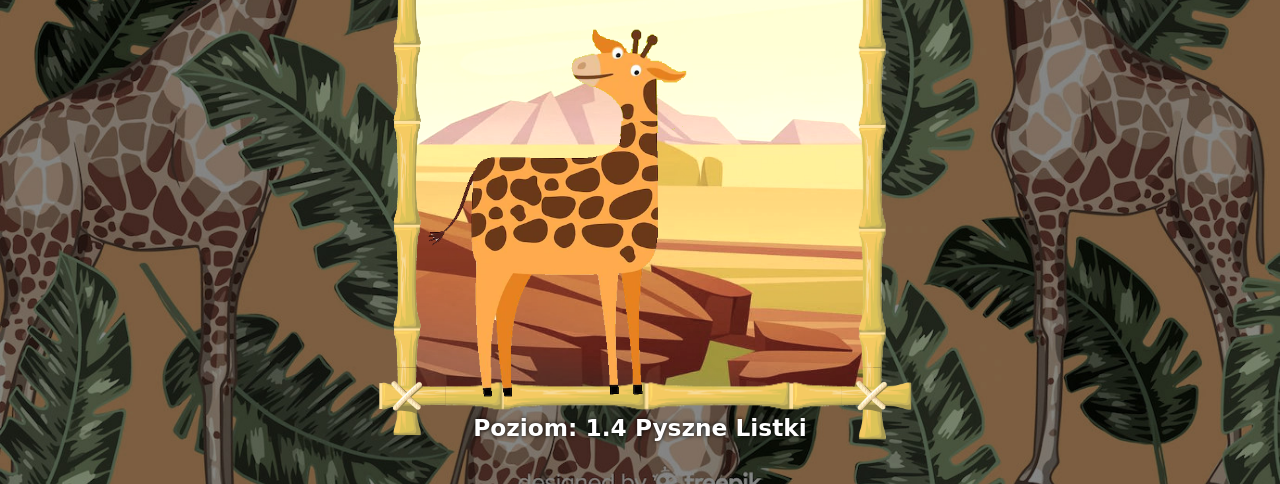
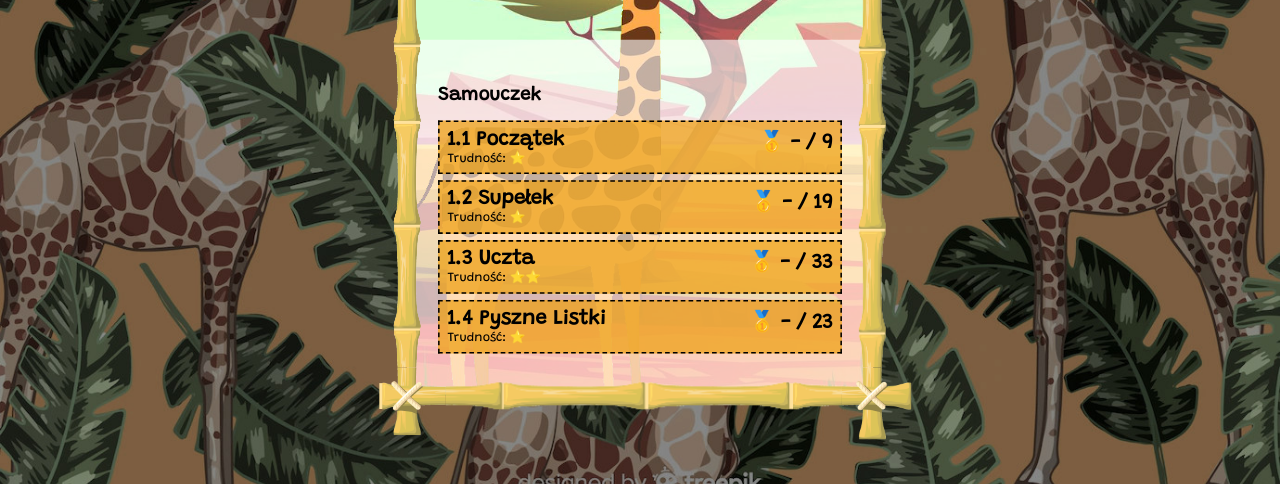
Before and after one commit to pkubiak/zyrafowaz, a plain HTML site: page index.html in a window 1280 px wide. Shown: the part 316-800 px from the top of the page. Drawn offline with Linux system fonts and the light colour scheme.

Commit message:
feat: Created main menu

```diff
--- a/index.html
+++ b/index.html
@@ -1,10 +1,11 @@
 <!DOCTYPE html>
 <html>
 <head>
-    <!-- <link rel="preconnect" href="https://fonts.googleapis.com">
+    <link rel="preconnect" href="https://fonts.googleapis.com">
     <link rel="preconnect" href="https://fonts.gstatic.com" crossorigin>
-    <link href="https://fonts.googleapis.com/css2?family=Lemon&display=swap" rel="stylesheet">     -->
+    <link href="https://fonts.googleapis.com/css2?family=Grandstander&display=swap" rel="stylesheet">
     <link rel="stylesheet" href="style.css"/>
+    <title>ŻyrafoWąż</title>
 </head>
 <body onload="onInit()">
 <main>
@@ -25,6 +26,11 @@
             <h3></h3><p></p>
         </div>
     </div>
+
+    <div id="front">
+        <h1>WężoZyrafa</h1>
+        <div id="levels_list"></div>
+    </div>
 </main>
 
 <script src="main.js"></script>
--- a/main.js
+++ b/main.js
@@ -260,21 +260,50 @@ class GamePlay {
 }
 class Game {
     constructor() {
-        this.state = 'startPlaying';
+        this.state = 'listLevels';
         this.loop_fn = this.loop.bind(this);
         this.scenario = '01_intro';
-        this.level_id = 3;
+        this.level_id = 0;
+
+        document.querySelector('#back_btn').addEventListener('click', () => {
+            this.state = 'listLevels';
+        });
     }
 
     loop(timestamp) {
-        // console.log(">>", timestamp, this);
         if(this.state == 'waiting'){}
+        if(this.state == 'listLevels') {
+            hideModal();
+            if(this.handler) {
+                window.clearTimeout(this.handler);
+                this.handler = undefined;
+            }
+
+            buildLevelsList();
+            this.state = 'waiting';
+            document.querySelector('#nav_bottom').classList.add('hidden');
+            document.querySelector('#nav_top').classList.add('hidden');
+            document.querySelector('#levels_list').classList.remove('hidden');
+            document.querySelector('#content').classList.add('hidden');
+            document.querySelector("#border").classList.add("movetotop");
+            document.querySelector('main').style.background = 'url("gfx/title.jpg")';
+            document.querySelector('main').style.backgroundPosition = 'center center';
+
+            if(this.gameplay) {
+                this.gameplay.destruct();
+                this.gameplay = undefined;
+            }
+        }
         else if(this.state == 'initialized') {
 
-            //
         } else
         if(this.state == 'startPlaying') {
             this.state = 'waiting';
+            document.querySelector('#levels_list').classList.add('hidden');
+            document.querySelector('#content').classList.remove('hidden');
+            document.querySelector("#border").classList.remove("movetotop");
+            document.querySelector('#nav_bottom').classList.remove('hidden');
+            document.querySelector('#nav_top').classList.remove('hidden');
 
             console.info("initLevel", this.scenario, this.level_id);
             console.log(SCENARIOS);
@@ -294,18 +323,14 @@ class Game {
                     data.name,
                     data.message,
                     3000,
-                    () => {window.setTimeout(() => {this.state = 'playing';}, 2000);}
+                    () => {this.handler = window.setTimeout(() => {this.state = 'playing';}, 2000);}
                 )
-            } else
-            // showModal(
-            //     "Wiadomość",
-            //     "Lorem ipsum dolor sit amet, consectetur adipiscing elit, sed do eiusmod tempor incididunt ut labore et dolore magna aliqua.",
-            //     5000,
-            //     () => {
-            //         window.setTimeout(() => {this.state = 'playing'}, 2000);
-            //     }
-            // );
-            window.setTimeout(() => {this.state = 'playing';}, 2000);
+            } else {
+                this.handler = window.setTimeout(() => {
+                    this.state = 'playing';
+                    this.handler=undefined;
+                }, 2000);
+            }
         } else
         if(this.state == 'playing') {
             let res = this.gameplay.loop(timestamp);
@@ -344,15 +369,22 @@ class Game {
             // this.gameplay.destruct();
         } else
         if(this.state == 'success') {
+            let lastScore = parseInt(this.message.split(":")[1]);
+            let name = SCENARIOS[this.scenario].levels[this.level_id].name;
+            let bestScore = localStorage.getItem(name);
+            if(!bestScore || parseInt(bestScore) > lastScore)
+                localStorage.setItem(name, lastScore);
+
             if(this.level_id + 1 == SCENARIOS[this.scenario].levels.length) {
-                showModal("🦒🦒 Brawo 🦒🦒", "Ukończyłeś wszystkie poziomy", 100000, () => {this.level_id = 0; this.state = 'startPlaying'});
+                showModal("🦒🦒 Brawo 🦒🦒", "Ukończyłeś wszystkie poziomy", 100000, () => {this.level_id = 0; this.state = 'listLevels'});
             } else {
                 showModal(
                     "🦒 Gratulacje 🦒",
                     "Kolejny poziom już na ciebie czeka.<br>" + this.message,
                     3000,
                     () => {
-                        this.level_id += 1; this.state = 'startPlaying';
+                        this.level_id += 1;
+                        this.state = 'startPlaying';
                     }
                 );
             }
@@ -432,8 +464,36 @@ class Level {
     }
 }
 
+function buildLevelsList() {
+    let el = document.querySelector("#levels_list");
+    el.innerHTML = '';
+    for(let k in SCENARIOS) {
+        let scenerio = SCENARIOS[k];
+        let h2 = document.createElement('h2')
+        h2.innerText = scenerio.name;
+        el.appendChild(h2);
+
+        for(let id in scenerio.levels) {
+            let level = scenerio.levels[id];
+
+            let div = document.createElement('div'), stars = '';
+            for(let i=0;i<level.difficulty;i++)stars += '⭐';
+            const best = localStorage.getItem(level.name) || '-';
+            div.innerHTML = `<b>🥇 ${best} / ${level.limit}</b><h3>${level.name}</h3><span>Trudność: ${stars}</span>`;
+            div.addEventListener('click', function(){
+                GAME.scenerio = k;
+                GAME.level_id = parseInt(id);
+                GAME.state = 'startPlaying';
+            });
+            el.appendChild(div);
+        }
+    }
+}
+
 async function onInit() {
     await loadScenario("01_intro");
+    buildLevelsList();
+
     GAME = new Game();
     window.requestAnimationFrame(GAME.loop_fn);
 }
@@ -469,7 +529,6 @@ function showModal(title, content, timeout, callback) {
 
 function hideModal() {
     document.querySelector('#modal-backdrop').classList.add('hidden');
-
     window.setTimeout(() => {document.querySelector('#border').style.zIndex = 100;}, 1000);
 }
 
--- a/scenarios/01_intro.json
+++ b/scenarios/01_intro.json
@@ -1,5 +1,5 @@
 {
-    "name": "Hello World",
+    "name": "Samouczek",
     "preview": null,
     "background": "savanna3.jpg",
     "levels": [
--- a/style.css
+++ b/style.css
@@ -2,7 +2,8 @@ html{width: 100%; height: 100%}
 body {
     background: url(gfx/background.jpg);
     background-size: cover;
-    font-family: 'Lemon', cursive;
+    /* font-family: 'Lemon', cursive; */
+    font-family: 'Grandstander', cursive;
     margin:0;
     width:100%;height:100%;
     overflow: hidden;
@@ -157,3 +158,61 @@ main {
 #modal h3 {
     font-size: 36px;
 }
+
+#levels_list {
+    flex: 1 1;
+    padding: 40px;
+    box-sizing: border-box;;
+    background: rgba(255,255,255,0.6);
+    overflow-x: hidden;
+    overflow-y: auto;
+}
+
+#levels_list > div {
+    border: 2px dashed  black;
+    padding: 10px;
+    margin-bottom: 8px;
+    background: #eda014bb;
+    cursor: pointer;;
+}
+
+#levels_list h3 {
+    margin: 0;
+    font-size: 26px;
+}
+
+#levels_list b {
+    float: right;
+    font-size: 26px;
+    white-space: nowrap;
+}
+
+.hidden {
+    opacity: 0.0;
+    /* display: none; */
+}
+
+#levels_list.hidden {
+    display: none;
+}
+
+#front {
+    display: flex;
+    flex-direction: column;
+    position: absolute;
+    left: 0; top: 0;
+    width: 100%; height: 100%;
+    z-index: 500;
+
+}
+
+#front > h1 {
+    height: 300px;
+    text-align: center;
+    opacity: 0;
+}
+
+#border.movetotop{
+    z-index: 550 !important;
+    pointer-events: none;;
+}
```
Also changed, not shown: gfx/title.jpg (added), 1 other file.
